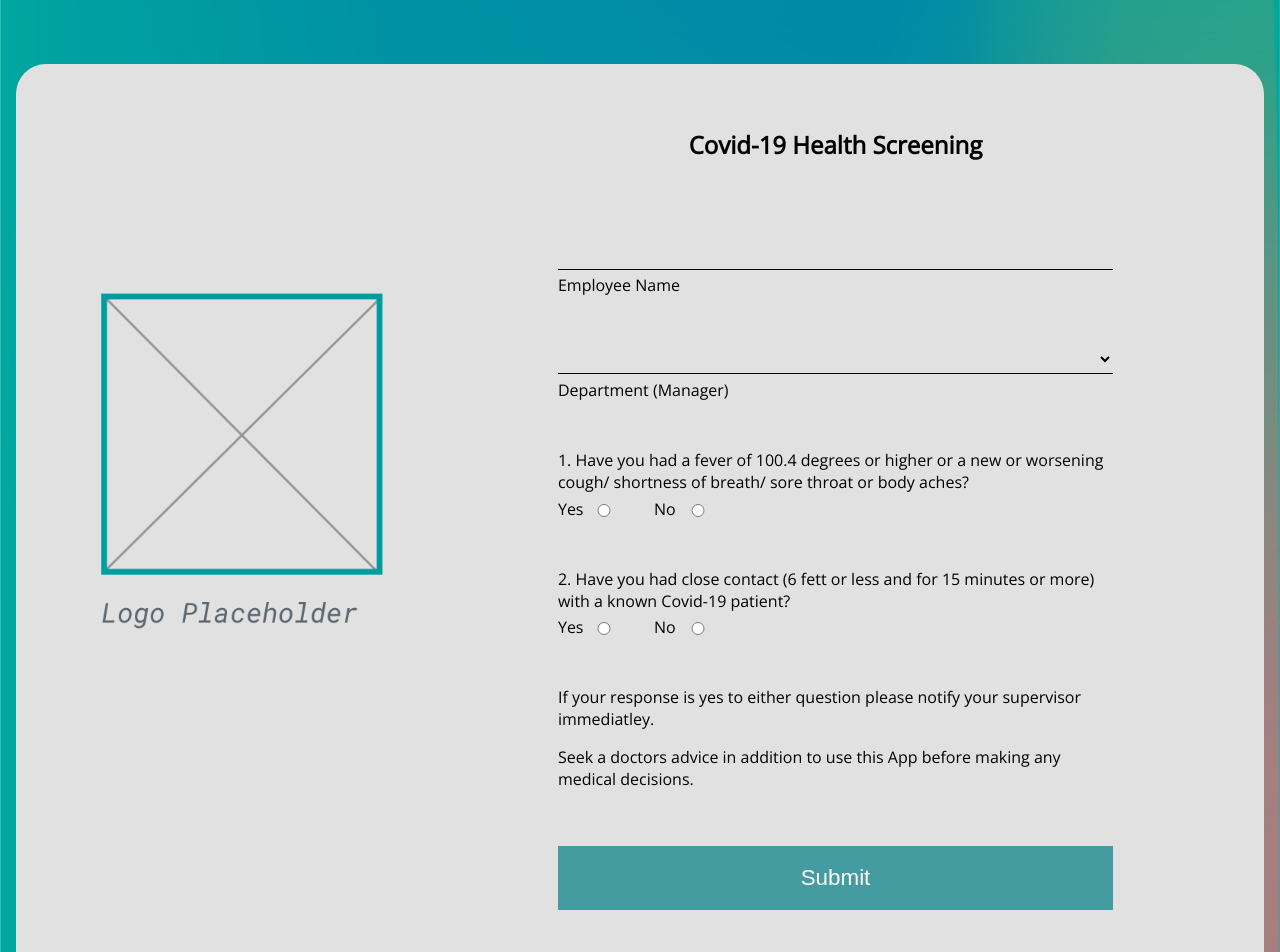
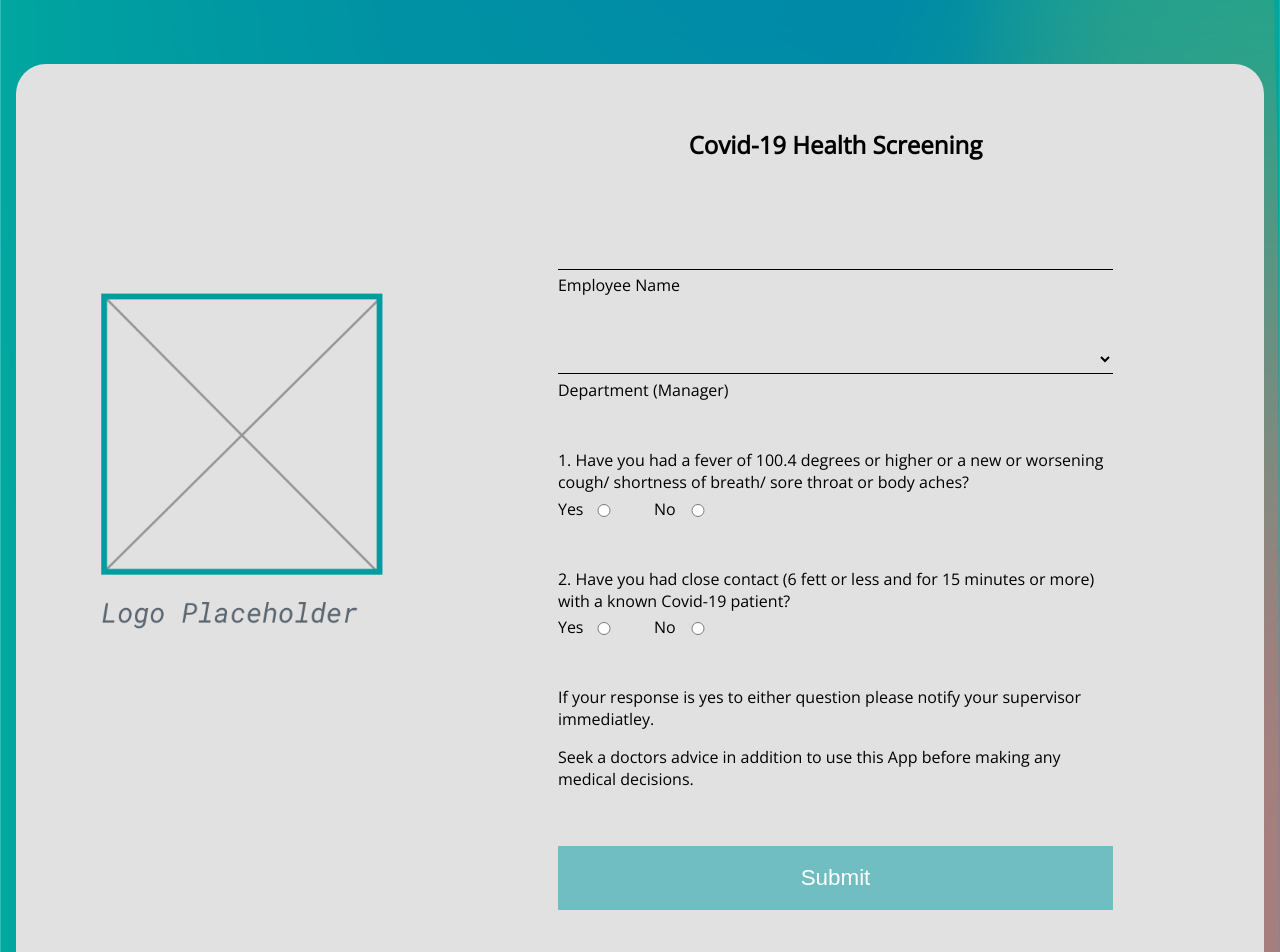
Before and after one commit to brentahrens1/covid-19-screening, a React (Create React App) app: page / in a window 1280 px wide. Shown: the top 952 px of the page. Built offline with nearby package versions, Linux system fonts and the light colour scheme.

Commit message:
darkens btn when active

```diff
--- a/src/components/Home/Home.js
+++ b/src/components/Home/Home.js
@@ -115,7 +115,7 @@ const Home = () => {
                             </div>
                             <p>If your response is yes to either question please notify your supervisor immediatley.</p>
                             <p>Seek a doctors advice in addition to use this App before making any medical decisions.</p>
-                            <button disabled={screeningFormData === {}, selectedOption === '', selectedOption2 === ''} onClick={handleSubmit}>Submit</button>
+                            <button className={`${screeningFormData !== {} && selectedOption !== '' && selectedOption2 !== '' ? "show" : ""}`} disabled={screeningFormData === {}, selectedOption === '', selectedOption2 === ''} onClick={handleSubmit}>Submit</button>
                         </form>
                     </div>
                 </div>
--- a/src/sass/_home.scss
+++ b/src/sass/_home.scss
@@ -89,7 +89,7 @@
 
 
             button {
-                background: #459CA0;
+                background: lighten(#459CA0, 15%);
                 color: #fff;
                 border: none;
                 padding: .5rem;
@@ -104,6 +104,10 @@
                 a:link, a:visited {
                     text-decoration: none;
                     color: #fff;
+                }
+
+                &.show {
+                    background: #459CA0;
                 }
             }
         }
```
